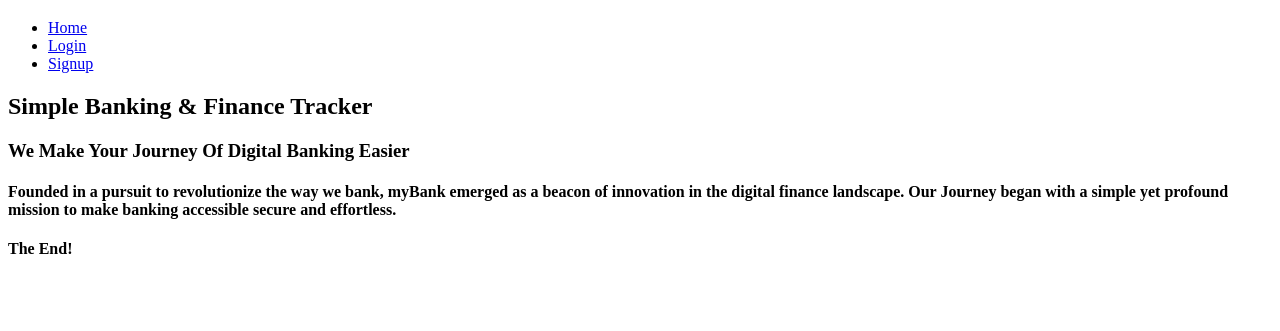
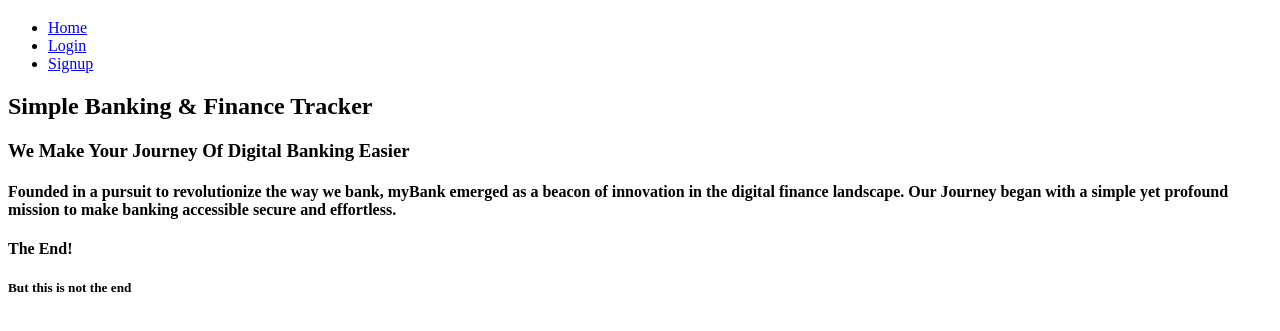
Before and after one commit to JoeydePukka/myBank, a plain HTML site: page index.html in a window 1280 px wide. Shown: the part 61-392 px from the top of the page. Drawn offline with Linux system fonts and the light colour scheme.

Commit message:
Added a new line

```diff
--- a/index.html
+++ b/index.html
@@ -38,6 +38,9 @@
         <div>
             <h4>The End!</h4>
         </div>
+        <div>
+            <h5>But this is not the end</h5>
+        </div>
     </body>
 
 
```
